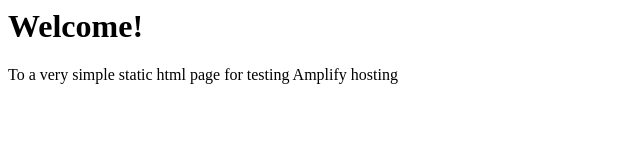
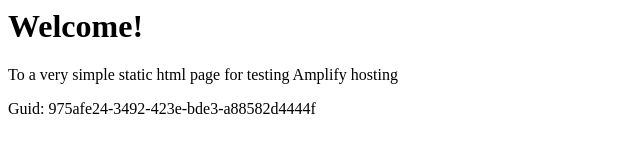
Before and after one commit to aws-aemilia-gru/Github-PR-Commit-Integration-Test-DoNotTouch-Gith-OKSLNVO2-v1-preprod-sa-east-1, a website: page src/index.html in a window 1280 px wide. Shown: the whole page, without its empty margins (0-640 px from the left). Drawn offline with Linux system fonts and the light colour scheme.

Commit message:
commit from integ tests

```diff
--- a/src/index.html
+++ b/src/index.html
@@ -1,3 +1,5 @@
+
+
 <html lang="en">
 
 <head>
@@ -10,6 +12,6 @@
 <body>
     <h1>Welcome!</h1>
     <p>To a very simple static html page for testing Amplify hosting</p>
-</body>
+    <p>Guid: 975afe24-3492-423e-bde3-a88582d4444f</p></body>
 
 </html>
```
